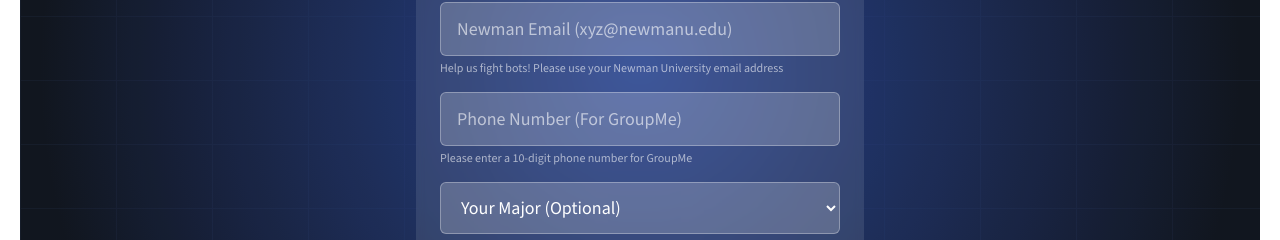
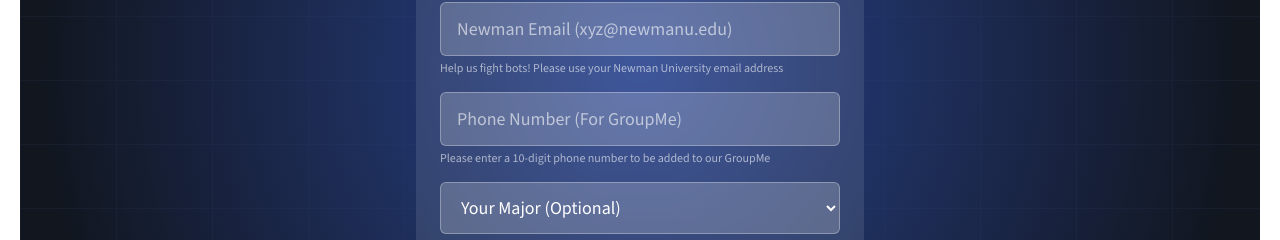
Before and after one commit to mrmorgan-i/newmancodingclub, a Next.js app: page / in a window 1280 px wide. Shown: the part 6573-6813 px from the top of the page. Built offline with nearby package versions, Linux system fonts and the light colour scheme; no server answers.

Commit message:
groupme-edit

```diff
--- a/src/components/CTA.tsx
+++ b/src/components/CTA.tsx
@@ -160,7 +160,7 @@
                                         {!isValidPhone && (
                                             <p className="mt-1 text-left text-red-400 text-sm">{phoneErrorMessage}</p>
                                         )}
-                                        <p className="mt-1 text-left text-white/60 text-xs">Please enter a 10-digit phone number for GroupMe</p>
+                                        <p className="mt-1 text-left text-white/60 text-xs">Please enter a 10-digit phone number to be added to our GroupMe</p>
                                     </div>
                                     <div>
                                         <select
```
